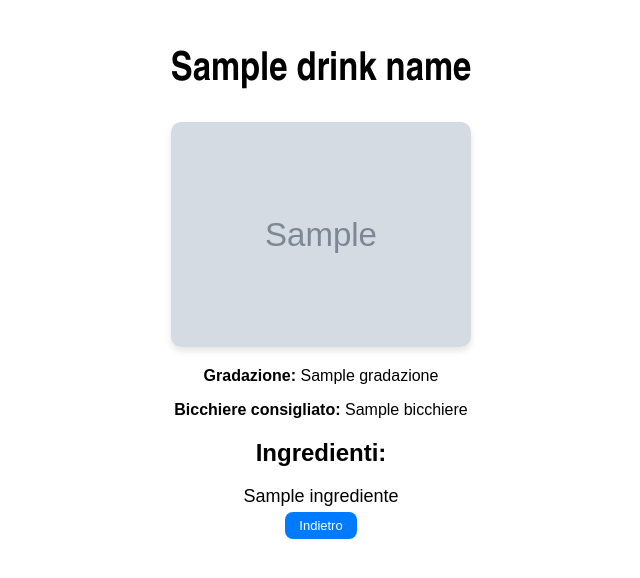
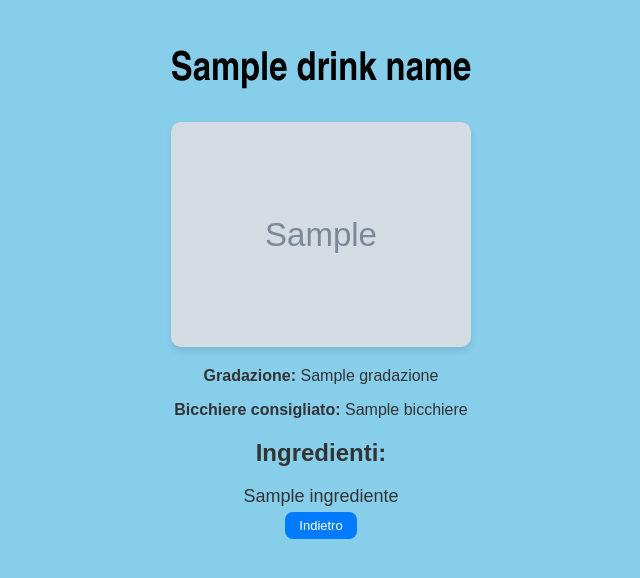
Before and after one commit to LucaFerro16/DrinkWeb, a FastAPI app: template templates/drink.html in a window 1280 px wide. Shown: the top 578 px of the page, without its empty margins (319-959 px from the left). Run offline with FastAPI, Linux system fonts and the light colour scheme; the template is opened without the code that fills it: most values are stand-ins (such as "Sample title", 1, 10 or a date in 2020); grey boxes marked "Sample" are stand-in pictures; parts of the project's set-up code (start-up, migrations or seed data) failed here and were passed over.

Commit message:
Fix sfondo celeste nella pagina dei dettagli

```diff
--- a/templates/drink.html
+++ b/templates/drink.html
@@ -6,7 +6,8 @@
     <title>{{ drink_name }}</title>
     <link rel="stylesheet" href="/static/style.css">
 </head>
-<h1 class="drink-title">{{ drink_name }}</h1>
+<body class="page-background">
+    <h1 class="drink-title">{{ drink_name }}</h1>
     <img src="{{ image_filename }}" alt="{{ drink_name }}" style="width: 90%; max-width: 300px; height: auto;">
     <p><strong>Gradazione:</strong> {{ drink_info['GRADAZIONE'] }}</p>
     <p><strong>Bicchiere consigliato:</strong> {{ drink_info['BICCHIERE'] }}</p>
@@ -14,7 +15,7 @@
     <h2>Ingredienti:</h2>
     <div class="ingredienti-lista">
         {% for ingrediente in ingredienti %}
-            <p>{{ ingrediente }}</p>
+        <p>{{ ingrediente }}</p>
         {% endfor %}
     </div>
 
```
